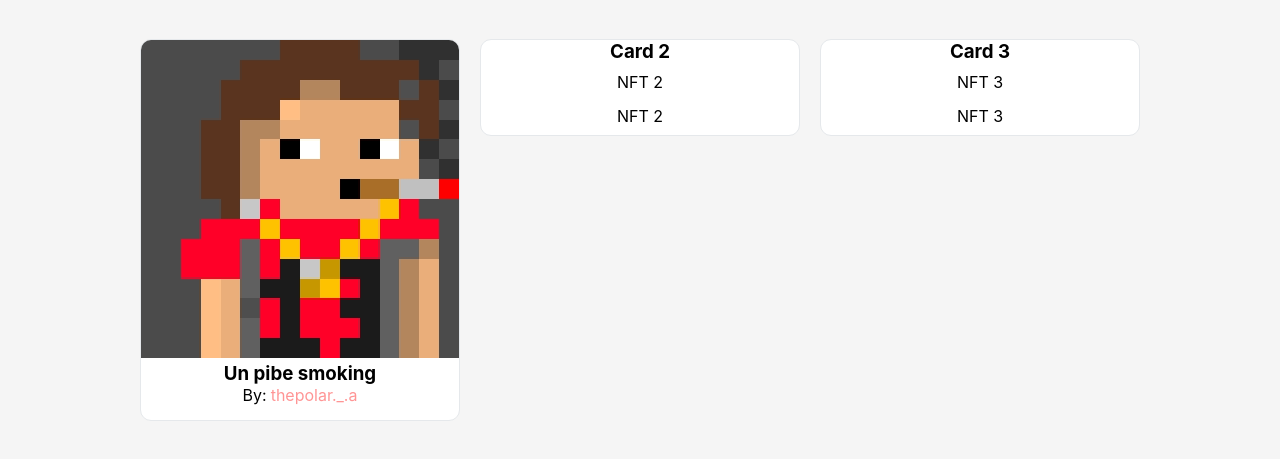
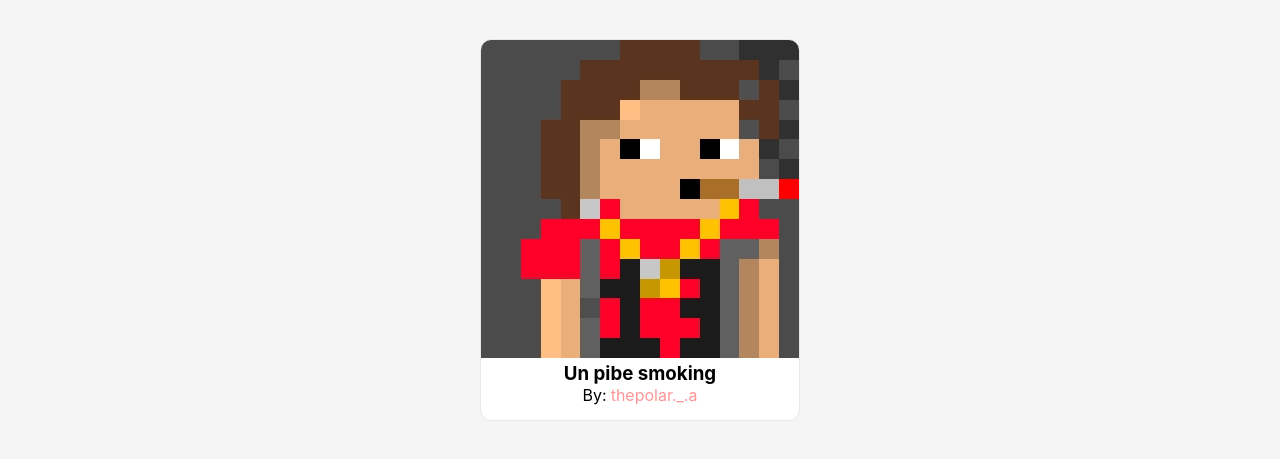
Before and after one commit to Sopaipillita/pemft, a plain HTML site: page index.html in a window 1280 px wide. Shown: the part 61-520 px from the top of the page. Drawn offline with Linux system fonts and the light colour scheme.

Commit message:
solucion bug

```diff
--- a/index.html
+++ b/index.html
@@ -50,19 +50,12 @@
           </div>
         </div>
 
-        <div class="column">
+        <!-- si quieres usarlo, debes quitarle el style -->
+        <div class="column" style="display: none;">
           <div class="card">
             <h3>Card 2</h3>
             <p>NFT 2</p>
             <p>NFT 2</p>
-          </div>
-        </div>
-
-        <div class="column">
-          <div class="card">
-            <h3>Card 3</h3>
-            <p>NFT 3</p>
-            <p>NFT 3</p>
           </div>
         </div>
 
```
